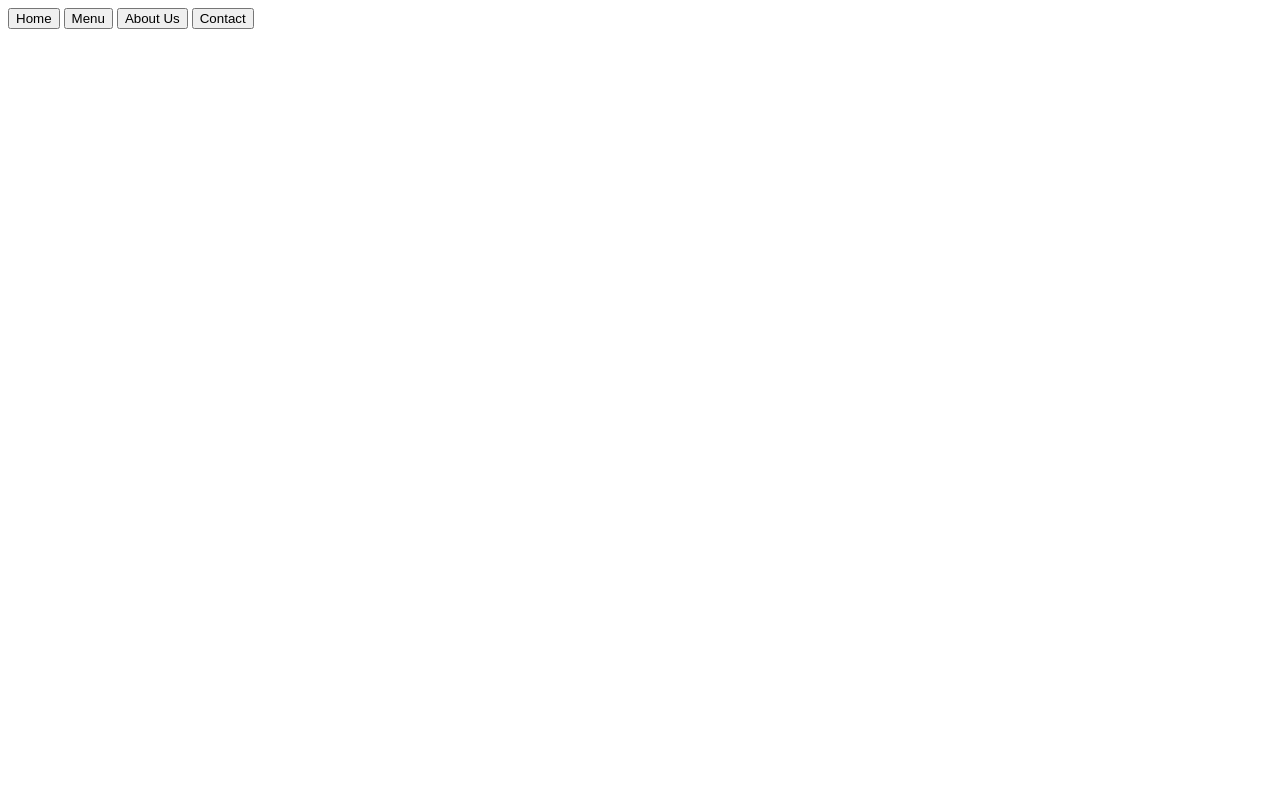
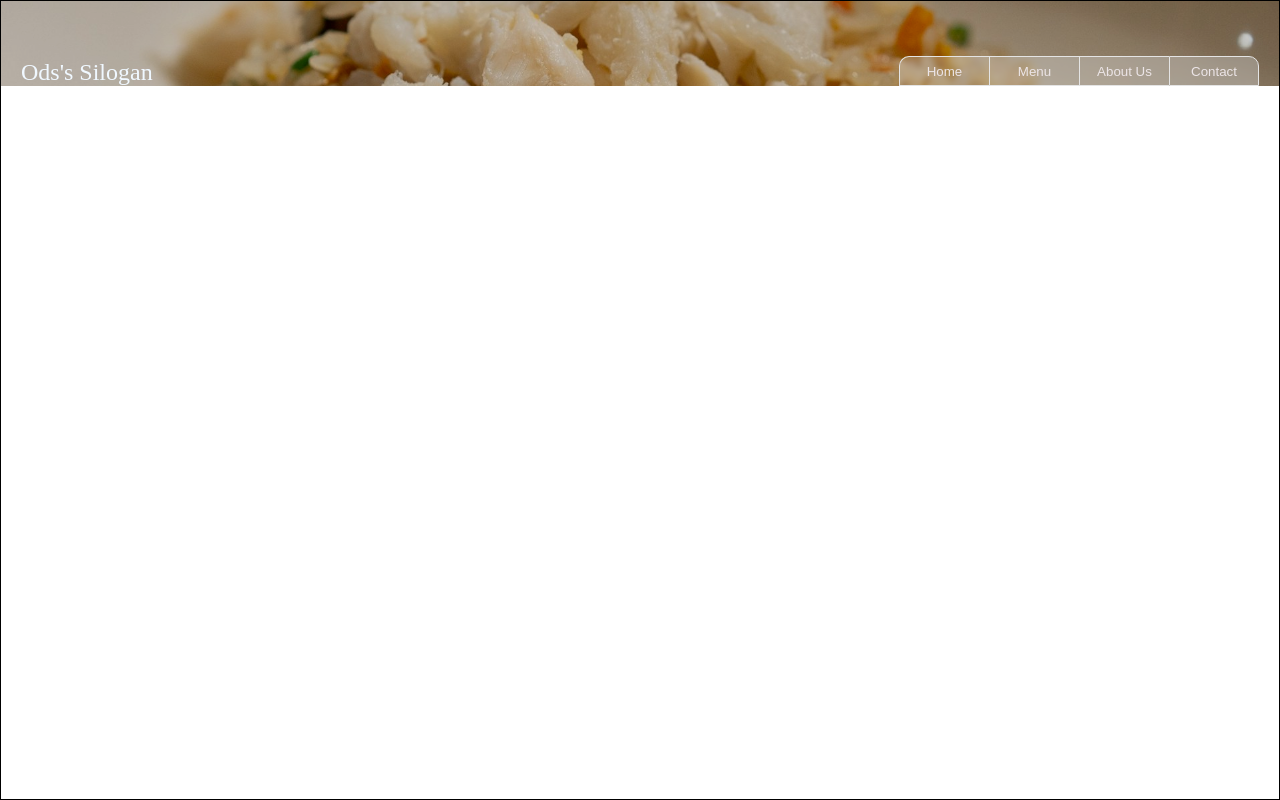
Before and after one commit to migzzafra/mresto, a website built with webpack: page src/template.html in a window 1280 px wide. Built offline with nearby package versions, Linux system fonts and the light colour scheme.

Commit message:
Organized the main navigation header

```diff
--- a/package.json
+++ b/package.json
@@ -12,6 +12,7 @@
   "type": "module",
   "devDependencies": {
     "css-loader": "^7.1.4",
+    "html-loader": "^5.1.0",
     "html-webpack-plugin": "^5.6.8",
     "style-loader": "^4.0.0",
     "webpack": "^5.109.2",
--- a/src/home.js
+++ b/src/home.js
@@ -0,0 +1 @@
+const div = document.querySelector('#container');
--- a/src/styles.css
+++ b/src/styles.css
@@ -1,3 +1,82 @@
-body {
-    background-color: white;
+* {
+    padding: 0;
+    margin: 0;
+    box-sizing: border-box;
 }
+
+.gridcontainer {
+    width: 100vw;
+    height: 100vh;
+    border: 1px solid black;
+    display: grid;
+    grid-template-columns: repeat(1, 1fr);
+    grid-template-rows: 85px auto;
+}
+
+header {
+    width: 100%;
+    display: flex;
+    justify-content: space-between;
+    align-items: flex-end;
+    padding: 0px 20px;
+    position: relative;
+    overflow: hidden;
+
+    &::before {
+        content: '';
+        position: absolute;
+        top: 0;
+        left: 0;
+        width: 100%;
+        height: 100%;
+        background-image: url("/src/assets/jonathan-khoo-983dXLfFWBE-unsplash.jpg");
+        background-size: cover;
+        background-position: 0% 30%;
+        z-index: -10;
+        filter: brightness(0.80);
+    }
+
+}
+
+.logobox {
+    color: aliceblue;
+    font-size: 1.5rem;
+}
+
+nav {
+    display: flex;
+    gap: 0;
+}
+
+.navbutton-flex button {
+    width: 90px;
+    height: 30px;
+    color: rgb(236, 229, 231);
+    background-color: #f0f8ff46;
+    border: 1px solid rgb(228, 228, 228);
+    border-radius: 0px;
+    backdrop-filter: blur(2px);
+    transition: 0.150s ease;
+
+    &:hover {
+        background-color: #f0f8ffcc;
+        color: rgb(83, 81, 81);
+    }
+}
+
+nav #home-btn {
+    border-top-left-radius: 10px;
+    border-right: none;
+}
+
+nav #menu-btn {
+    border-right: none;
+}
+
+nav #about-btn {
+    border-right: none;
+}
+
+nav #contact-btn {
+    border-top-right-radius: 10px;
+}
--- a/src/template.html
+++ b/src/template.html
@@ -6,16 +6,17 @@
     <title>Restaurant Page</title>
 </head>
 <body>
-    <header>
-        <nav>
-            <button>Home</button>
-            <button>Menu</button>
-            <button>About Us</button>
-            <button>Contact</button>
-        </nav>
-    </header>
-    <div id="content">
-
+    <div class="gridcontainer grid">
+        <header class="header-flex">
+            <div class="logobox">Ods's Silogan</div>
+            <nav class="navbutton-flex">
+                <button id="home-btn">Home</button>
+                <button id="menu-btn">Menu</button>
+                <button id="about-btn">About Us</button>
+                <button id="contact-btn">Contact</button>
+            </nav>
+        </header>
+        <div id="content"></div>
     </div>
 </body>
 </html>
--- a/webpack.config.js
+++ b/webpack.config.js
@@ -24,6 +24,14 @@ export default {
         test: /\.css$/i,
         use: ["style-loader", "css-loader"],
       },
+      {
+        test: /\.html$/i,
+        use: ["html-loader"],
+      },
+      {
+        test: /\.(png|svg|jpg|jpeg|gif)$/i,
+        type: "asset/resource",
+      },
     ],
   },
 };
```
Also changed, not shown: src/assets/jonathan-khoo-983dXLfFWBE-unsplash.jpg (added), 1 other file.
